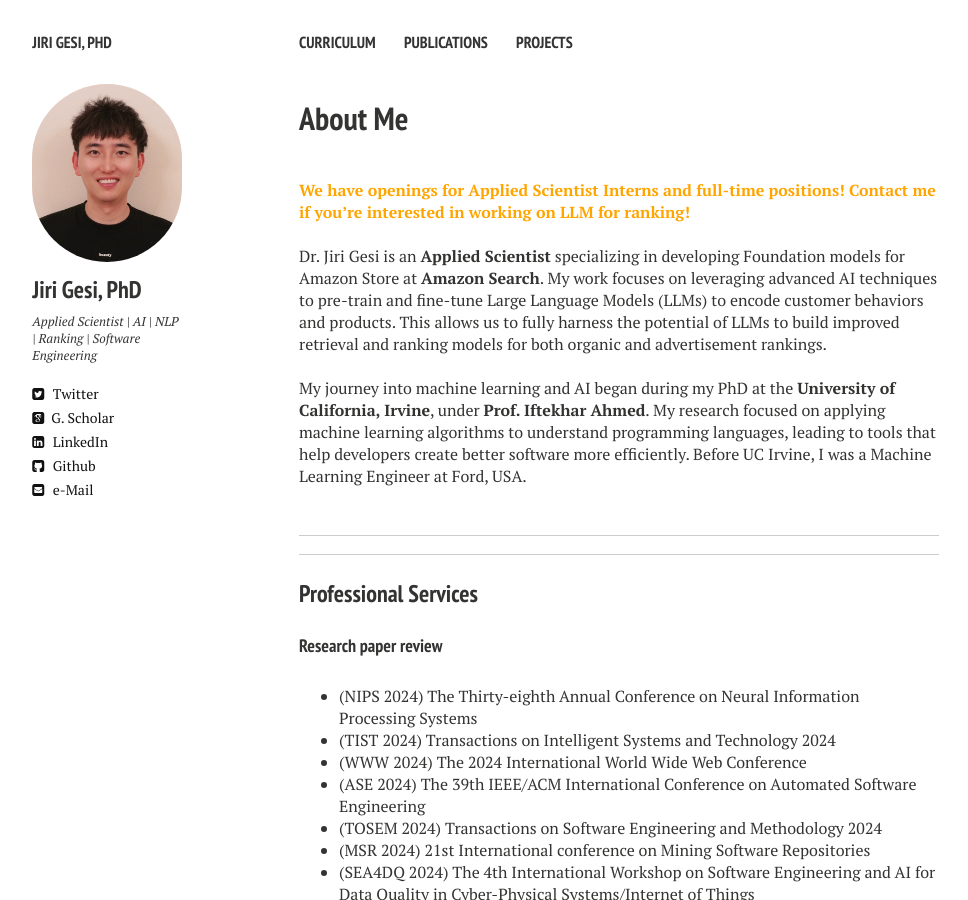
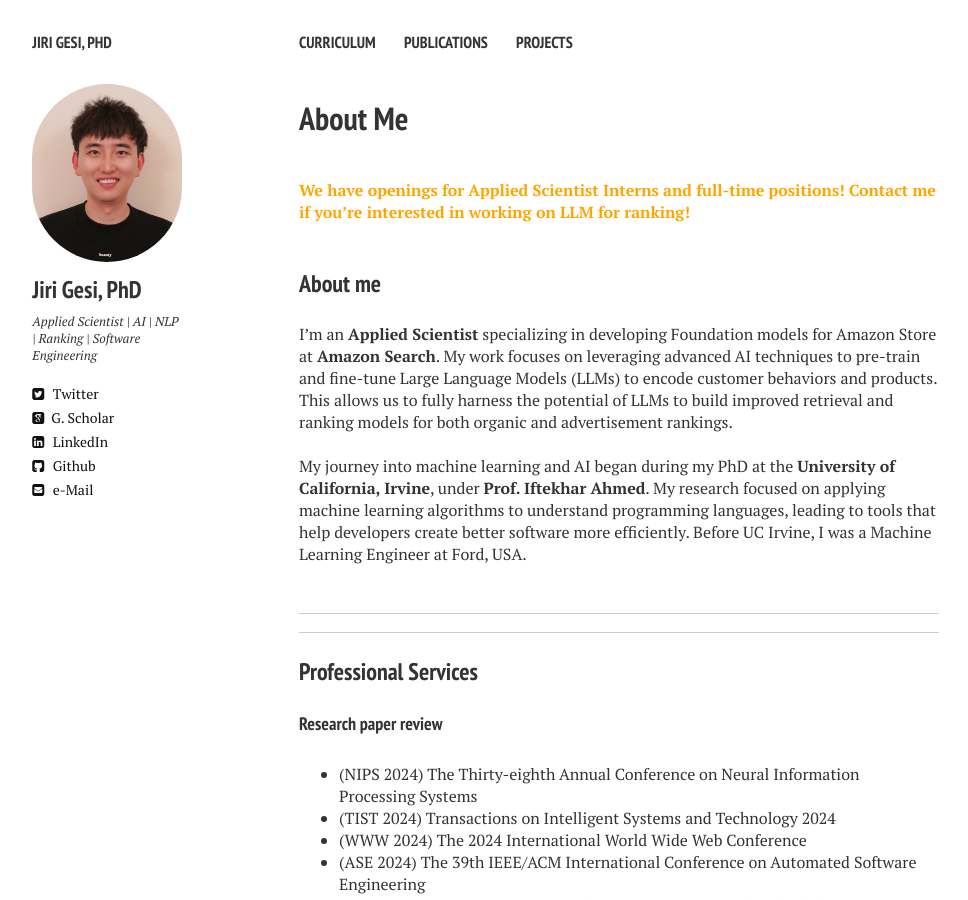
Before and after one commit to Jirigesi/Jirigesi.github.io, a Jekyll site: the page built from index.md, in a window 1280 px wide and 900 px high. Shown: the whole window, without its empty margins (21-989 px from the left). Built offline with Jekyll 4.4.1, drawn with Linux system fonts in a browser that asks for light colours; nearby versions of some CDN libraries; comment, search, counter and statistics services are not loaded.

Commit message:
Update index.md

```diff
--- a/index.md
+++ b/index.md
@@ -12,8 +12,9 @@ tags: [Jekyll, theme, responsive, blog, template]
 <span style="color: orange;">**We have openings for Applied Scientist Interns and full-time positions! Contact me if you're interested in working on LLM for ranking!**</span>
 
 <br />
+### About me
 
-Dr. Jiri Gesi is an **Applied Scientist** specializing in developing Foundation models for Amazon Store at **Amazon Search**. My work focuses on leveraging advanced AI techniques to pre-train and fine-tune Large Language Models (LLMs) to encode customer behaviors and products. This allows us to fully harness the potential of LLMs to build improved retrieval and ranking models for both organic and advertisement rankings.
+I'm an **Applied Scientist** specializing in developing Foundation models for Amazon Store at **Amazon Search**. My work focuses on leveraging advanced AI techniques to pre-train and fine-tune Large Language Models (LLMs) to encode customer behaviors and products. This allows us to fully harness the potential of LLMs to build improved retrieval and ranking models for both organic and advertisement rankings.
 
 <br />
 
```
